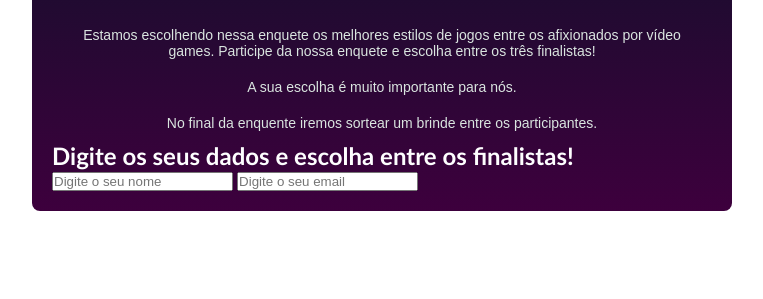
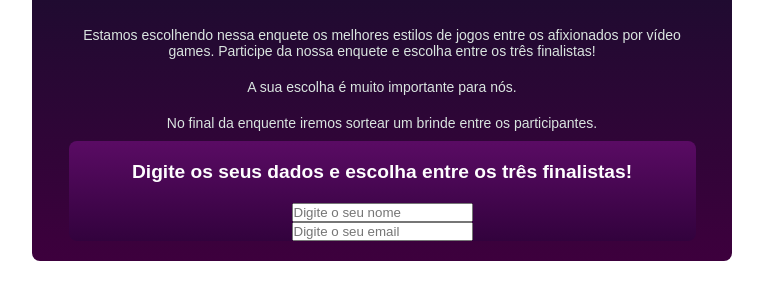
Before and after one commit to diegolvf/Bootcamp_mod02_projeto_final, a plain HTML site: page index.html in a window 1280 px wide. Shown: the part 53-352 px from the top of the page, without its empty margins (258-1021 px from the left). Drawn offline with Linux system fonts and the light colour scheme.

Commit message:
Closes #4 - Concluído: estilização da box-02, subtítulo, tamanho e background color

```diff
--- a/assets/css/style.css
+++ b/assets/css/style.css
@@ -18,7 +18,11 @@ h1 {
 }
 
 h2 {
+    text-align: center;
     color: #FEFEFF;
+    font-family: Arial, Helvetica, sans-serif;
+    margin: 20px;
+    font-size: 1.2rem;
 
 }
 
@@ -27,7 +31,7 @@ p {
     color: #DAE5E0;
     text-align: center;
     font-size: 14px;
-    font-family:Arial, Helvetica, sans-serif;
+    font-family: Arial, Helvetica, sans-serif;
 }
 
 ul, ol {
@@ -54,5 +58,21 @@ img {
 }
 
 .box-01 {
+    width: 95%;
     margin: auto;
 }
+
+.box-02 {
+    width: 95%;
+    display: flex;
+    flex-direction: column;
+    margin: auto;
+    border-radius: 8px;
+    background: linear-gradient(to bottom, #5a0b64, #32023d);
+}
+
+.forms {
+    display: flex;
+    flex-direction: column;
+    align-items: center;
+}
--- a/index.html
+++ b/index.html
@@ -16,8 +16,8 @@
                 <p>No final da enquente iremos sortear um brinde entre os participantes.</p>
             </div>
             <div class="box-02">
+                <h2>Digite os seus dados e escolha entre os três finalistas!</h2>
                 <div class="forms">
-                    <h2>Digite os seus dados e escolha entre os finalistas!</h2>
                     <input type="text" placeholder="Digite o seu nome">
                     <input type="email" placeholder="Digite o seu email">
                 </div>
```
